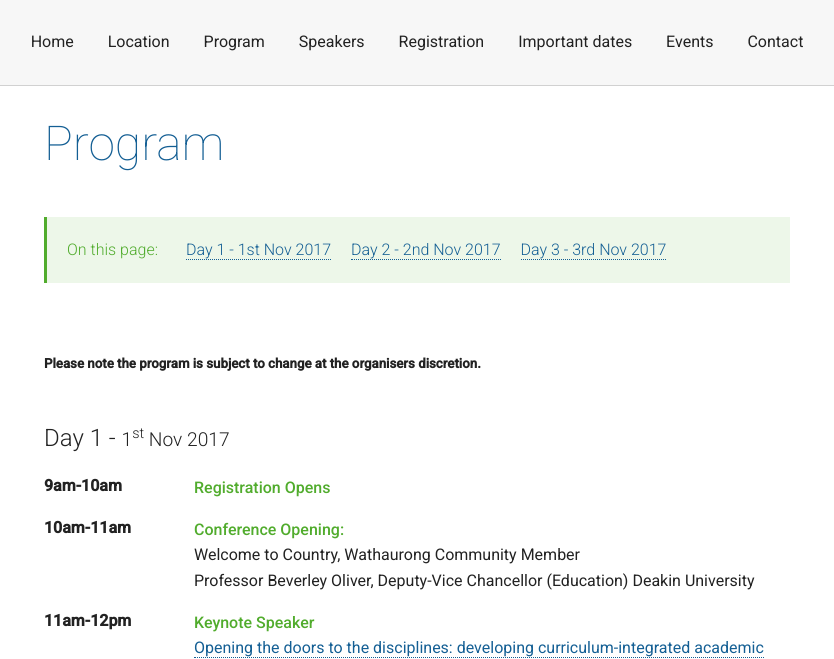
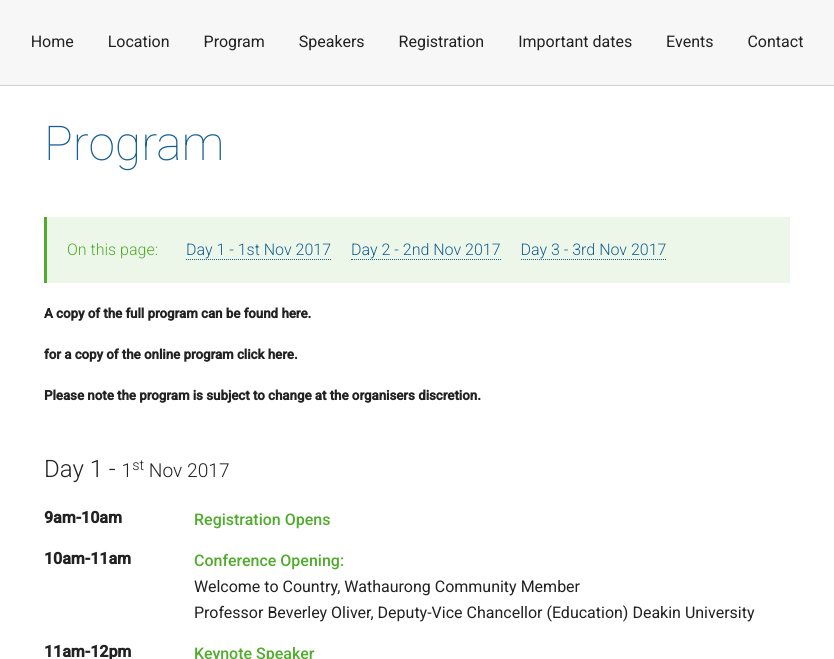
Before and after one commit to aallconference2017/aallconference2017.github.io, a Jekyll site: the page built from program/index.html, in a window 1280 px wide and 900 px high, cut to the strip 241-900 px from the top of the window. Shown: the whole strip, without its empty margins (223-1057 px from the left). Built offline with Jekyll 4.4.1, drawn with Linux system fonts in a browser that asks for light colours.

Commit message:
Updated 'program/index.html' via CloudCannon

```diff
--- a/program/index.html
+++ b/program/index.html
@@ -7,7 +7,7 @@ show_jump_links: true
 ---
 <div class="container">
 	<div class="content">
-		<div class="editable"><p>&nbsp;</p><h5>Please note the program is subject to change at the organisers discretion.</h5></div>
+		<div class="editable"><h5>A copy of the full program can be found here.</h5><h5>for a copy of the online program click here.</h5><h5>Please note the program is subject to change at the organisers discretion.</h5></div>
         <h2>Day 1 - <small>1<sup>st</sup> Nov 2017</small></h2>
         <ul class="program">
             <li><span class="time editable">9am-10am</span> <div class="session editable"><p><strong>Registration Opens</strong></p></div></li>
```
